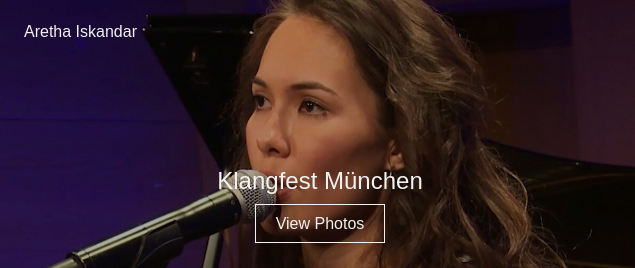
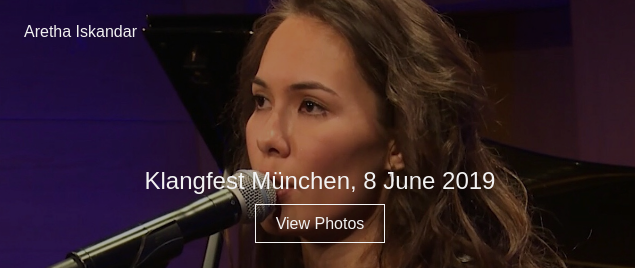
Before and after one commit to tmaximini/arethaiskandar.com, a Gatsby site: page /photos in a window 1280 px wide. Shown: the top 268 px of the page, 0-635 px from the left. Built offline with nearby package versions, Linux system fonts and the light colour scheme; Gatsby itself is replaced by a stand-in of ours.

Commit message:
change photos

```diff
--- a/content/photos/photos.yaml
+++ b/content/photos/photos.yaml
@@ -1,5 +1,5 @@
 - title: "Klangfest München"
-  title_detail: "Klangfest München, Deutschland"
+  title_detail: "Klangfest München, 8 June 2019"
   slug: "/klangfest-munich-germany-06-2019"
   category: "Germany"
   color: "white"
@@ -7,7 +7,7 @@
   cover: "./klangfest/cover.jpg"
   desc: "Klangfest description. "
 - title: "Le Potiniere"
-  title_detail: "Le Potiniere, Barneville-Carteret"
+  title_detail: "Le Potiniere, Normandie, 4 July 2019"
   slug: "/le-potiniere-barneville-carteret-07-2019"
   category: "France"
   color: "black"
@@ -15,23 +15,23 @@
   cover: "./le-potiniere/pont.jpg"
   desc: "I played with Piwai on the guitar in the famous Pontiniere beach bar in Normandie, France"
 - title: "L'Escale"
-  title_detail: "L'Escale, Barneville-Carteret"
+  title_detail: "L'Escale, Normandie, 11 july 2019"
   slug: "/le-escale-barneville-carteret-07-2019"
   category: "France"
   color: "white"
   images: "escale"
   cover: "./escale/escale.jpg"
   desc: "I played another gig with Piwai in L'Escale Tapas Restaurant and Bar in Normandie, France"
-- title: "Village, Hambach"
-  title_detail: "Hambach, Deutschland"
-  slug: "/village-hambach-germany-06-2019"
+- title: "Village, Habach"
+  title_detail: "Village Habach, Germany, 7 June 2019"
+  slug: "/village-habach-germany-06-2019"
   category: "Germany"
   color: "white"
   images: "village"
   cover: "./village/cover.jpg"
   desc: "In June 2019 my band and me went to the wonderful city of Munich, Germany to be play 3 concerts in 3 days. "
 - title: "Sunset, Paris"
-  title_detail: "Sunset Jazz Bar, Paris"
+  title_detail: "Sunset Jazz Bar,Paris, April 2018"
   slug: "/sunset-jazz-bar-paris-02-2019"
   category: "France"
   color: "white"
@@ -39,7 +39,7 @@
   cover: "./sunset/cover.jpg"
   desc: "Sunset description"
 - title: "Normandie 2018"
-  title_detail: "Normandie 2018"
+  title_detail: "Potiniere, Normandie, 4 July 2018"
   slug: "/potiniere-normandie-2018"
   category: "France"
   color: "white"
--- a/src/components/base.css
+++ b/src/components/base.css
@@ -787,7 +787,7 @@ main {
     color: var(--color-link-hover);
   }
 
-  .mainmenu__item::before {
+  /* .mainmenu__item::before {
     counter-increment: menuitem;
     content: counters(menuitem, "", decimal-leading-zero);
     position: absolute;
@@ -795,7 +795,7 @@ main {
     top: 25%;
     left: -1.25rem;
     color: var(--color-item-alt);
-  }
+  } */
   .mainmenu__item::after {
     content: "";
     width: 100%;
--- a/src/pages/dates.js
+++ b/src/pages/dates.js
@@ -8,7 +8,7 @@ const DatesPage = () => (
   <Layout>
     <SEO title="Dates" />
     <div className="content">
-      <Tilt bgImage={"aretha.jpg"} />
+      <Tilt bgImage={"dates.jpg"} />
       <h2 className="content__title">Dates</h2>
     </div>
   </Layout>
--- a/src/pages/photos.js
+++ b/src/pages/photos.js
@@ -15,10 +15,10 @@ const PhotosPage = ({ data: { photos } }) => (
           <Img fluid={photo.cover.childImageSharp.fluid} />
           <div className="table">
             <div className="vert-center">
-              <h2>{photo.title}</h2>
+              <h2>{photo.title_detail}</h2>
               <Link
                 to={photo.slug}
-                aria-label={`View photo "${photo.title}"`}
+                aria-label={`View photo "${photo.title_detail}"`}
                 className="show-gallery"
               >
                 <span>View Photos</span>
@@ -38,6 +38,7 @@ export const query = graphql`
     photos: allPhotosYaml {
       nodes {
         title
+        title_detail
         slug
         cover {
           childImageSharp {
```
Also changed, not shown: content/slider-images/1.jpg, content/slider-images/Aretha Website 726.jpg, content/slider-images/Aretha Website 727.jpg, content/slider-images/Aretha Website 730.jpg, static/aretha.jpg (deleted), static/dates.jpg (added).
